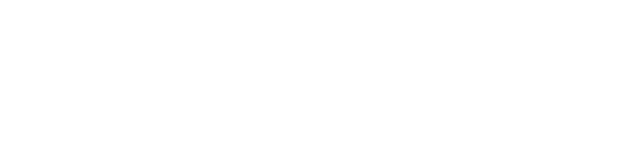
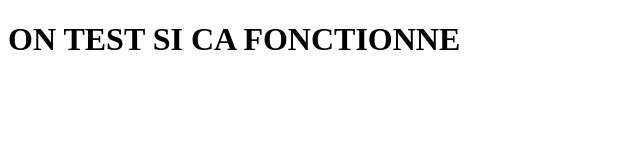
Before and after one commit to koulba/ProgServ2, a plain HTML site: page index.html in a window 1280 px wide. Shown: the whole page, without its empty margins (0-640 px from the left). Drawn offline with Linux system fonts and the light colour scheme.

Commit message:
test html

```diff
--- a/index.html
+++ b/index.html
@@ -6,6 +6,6 @@
     <title>Document</title>
 </head>
 <body>
-
+    <h1>ON TEST SI CA FONCTIONNE</h1>
 </body>
 </html>
```
